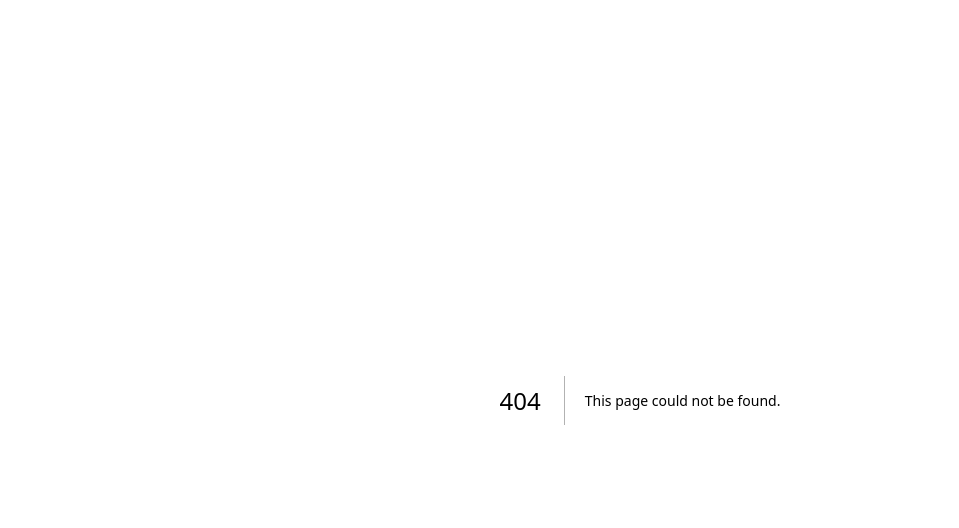
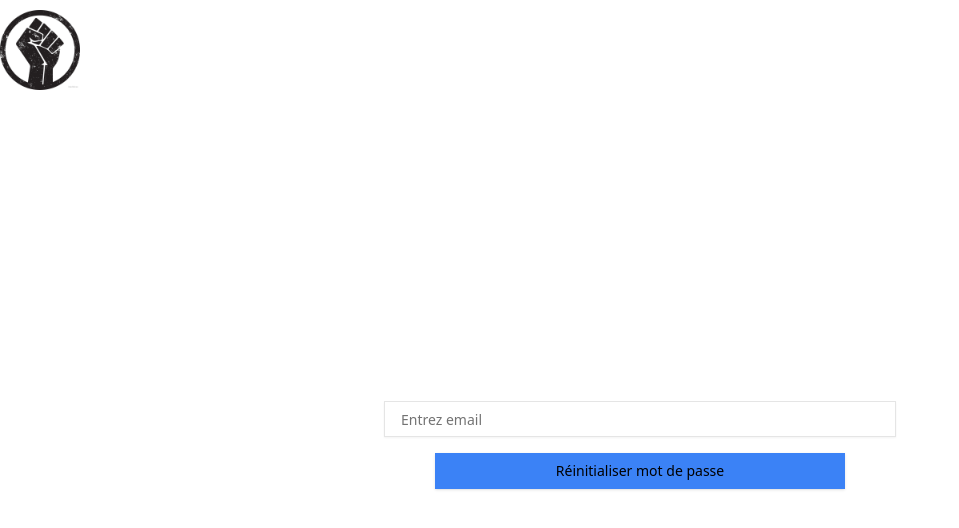
Before and after one commit to ptijjo/frontcellulenoire, a Next.js app: page /forgetPassword in a window 1280 px wide. Before the commit this address had no page. Shown: the top 528 px of the page, without its empty margins (0-959 px from the left). Built offline with nearby package versions, Linux system fonts and the light colour scheme.

Commit message:
mot de passe oublié

```diff
--- a/app/dashboard/profil/[slug]/page.tsx
+++ b/app/dashboard/profil/[slug]/page.tsx
@@ -17,7 +17,6 @@ const Profil = ({ params }: { params: { slug: string } }) => {
     const [open, setOpen] = useState<boolean>(false);
     const [openAvatar, setOpenAvatar] = useState<boolean>(false);
     const [pseudo, setPseudo] = useState<string>("");
-    const [avatar, setAvatar] = useState<File | undefined>(undefined)
     const dispatch = Dispatch();
     const statusUser = Selector(selectUserStatus);
     const statusUserError = Selector(selectUserError);
@@ -36,10 +35,6 @@ const Profil = ({ params }: { params: { slug: string } }) => {
         }
     };
 
-    const handleOpenAvatar = () => {
-        setOpenAvatar(!openAvatar);
-    }
-
     const handleSubmit = async (e: React.MouseEvent<HTMLButtonElement, MouseEvent>) => {
         e.preventDefault();
         try {
@@ -53,26 +48,11 @@ const Profil = ({ params }: { params: { slug: string } }) => {
         }
     };
 
-    const handleSubmitAvatar = async (e: React.MouseEvent<HTMLButtonElement, MouseEvent>) => {
-        e.preventDefault();
-        try {
-            const formData = new FormData();
-            if (token && avatar) {
-                formData.append("avatar", avatar);
-                console.log(avatar)
-                dispatch(updateAvatar({ id: params.slug, token, data: formData }));
-                setOpenAvatar(false);
-            }
-
-        } catch (error) {
-            console.error(error);
-        }
-    };
 
     return (
         <>
             <div className='flex items-center gap-1.5'>
-                <div className='w-[80px] h-[80px] rounded-full relative' onClick={handleOpenAvatar}>
+                <div className='w-[80px] h-[80px] rounded-full relative'>
                     <Image src={user?.avatar} alt="avatar" width={80} height={80} priority className='w-full h-full rounded-full' />
                     {(user?.role === "admin") && <FaShield className='absolute bottom-[-5px] right-[-10%] text-red-700 text-3xl' />}
                     {(user?.role === "modo") && <FaShield className='absolute bottom-[-5px] right-[-10%] text-blue-700 text-3xl' />}
@@ -86,15 +66,8 @@ const Profil = ({ params }: { params: { slug: string } }) => {
                 <p className={(statusUser === "failed") ? 'text-red-700' : "hidden"}>Pseudo déja existant !!</p>
                 <Button onClick={(e) => handleSubmit(e)} className='bg-blue-500 hover:bg-blue-400'>Valider</Button>
             </form>
-
-            <form className={(!openAvatar && user) ? "hidden" : 'flex flex-col items-center justify-center w-[40%] gap-2.5'}>
-                <Label className='text-center'>Avatar</Label>
-                <Input type='file' id="avatar" aria-label="File" onChange={(e) => console.log(setAvatar(e.target.files?.[0]))} accept='image/jpeg, image/jpg, image/png, image/gif' />
-                <Button onClick={(e) => handleSubmitAvatar(e)} className='bg-blue-500 hover:bg-blue-400'>Valider</Button>
-            </form>
-
         </>
     )
 }
 
-export default Profil
+export default Profil;
--- /dev/null
+++ b/app/forgetPassword/page.tsx
@@ -0,0 +1,80 @@
+"use client"
+import { SubmitHandler, useForm } from "react-hook-form";
+import React, { useState } from 'react'
+import { Input } from "@/components/ui/input";
+import { Button } from "@/components/ui/button";
+import axios from "axios";
+import Url from "@/lib/Url";
+import Link from "next/link";
+import Image from "next/image";
+import { useRouter } from "next/navigation";
+
+
+type Inputs = {
+    email: string
+}
+const ForgetPassword = () => {
+    const [Erreur, setErreur] = useState<string | null>(null);
+    const [message, setMessage] = useState<string | null>(null);
+    const navigate = useRouter();
+    const {
+        register,
+        handleSubmit,
+        watch,
+        formState: { errors },
+    } = useForm<Inputs>();
+    const onSubmit: SubmitHandler<Inputs> = async (data) => {
+        try {
+            console.log(data)
+            const findEmail = await axios.post(Url.forgetPassword, {
+                email: data.email
+            });
+
+            console.log(findEmail);
+
+            if (findEmail.status === 200) {
+                setMessage("Un email vous sera transmis d'ici quelques minutes !");
+                setInterval(() => {
+                    setMessage(null);
+                    navigate.push("/");
+                    navigate.refresh();
+                }, 3000);
+            }
+
+        } catch (error: any) {
+            setErreur(`${error.response.data.message}`);
+            setInterval(() => {
+                setErreur(null);
+            }, 3000);
+        }
+
+    };
+    return (
+        <>
+            <header className="flex justify-items-start items-center w-full mt-2.5">
+                <Link href="/dashboard">
+                    <div className="w-[40px] lg:w-[80px]">
+                        <Image src="/logos/logo.jpeg" alt="logo" width={80} height={80} priority className="w-full h-full" />
+                    </div >
+                </Link>
+            </header>
+            <main className="flex flex-col flex-grow w-full">
+                <form onSubmit={handleSubmit(onSubmit)} className={(message === null) ? "flex flex-col gap-y-1.5 w-[40%] m-auto" : "hidden"}>
+
+                    <Input type="email" placeholder="Entrez email" id="email" autoComplete="off" className="rounded-none placeholder-red-400 pl-4" {...register("email", { required: true })} />
+                    {errors.email && errors.email.type === "required" && <span className="text-center text-red-700">Email Obligatoire ! </span>}
+
+                    <div className={(!Erreur) ? "hidden" : "text-red-600 flex m-auto"}>{Erreur}</div>
+
+                    <Button type="submit" className="mt-2.5 bg-blue-500 hover:bg-blue-400 text-black w-[80%] mx-auto">Réinitialiser mot de passe</Button>
+                </form>
+
+                <div className={(message === null) ? "hidden" : "flex flex-col gap-y-1.5 w-[80%] m-auto text-2xl"}>
+                    {message}
+                </div>
+            </main>
+        </>
+    )
+}
+
+export default ForgetPassword
--- a/app/globals.css
+++ b/app/globals.css
@@ -5,7 +5,7 @@
 
 body {
   min-height: 100dvh;
-  width: 100vw;
+  width: 100dvw;
   display: flex;
   flex-direction: column;
   /*justify-content: center;*/
--- a/app/layout.tsx
+++ b/app/layout.tsx
@@ -6,7 +6,7 @@ import StoreProvider from "./StoreProvider";
 
 export const metadata: Metadata = {
   title: "Cellule noire",
-  description: "Bibliothèque",
+  description: "bibliothèque, lecture, club, réflexion"
 };
 
 export default function RootLayout({
--- a/app/page.tsx
+++ b/app/page.tsx
@@ -17,7 +17,7 @@ export default function Home() {
             <div className="flex flex-col mt-3.5 w-full">
               <LoginPage />
               <Separation />
-              <Link href="#" className="flex text-center m-0 justify-center w-full mb-3.5">Mot de passe oublié ?</Link>
+              <Link href="/forgetPassword" className="flex text-center m-0 justify-center w-full mb-3.5">Mot de passe oublié ?</Link>
             </div>
           </Card>
         </div>
--- /dev/null
+++ b/app/resetPassword/[id]/page.tsx
@@ -0,0 +1,94 @@
+"use client"
+import { SubmitHandler, useForm } from "react-hook-form";
+import React, { useState } from 'react'
+import { Input } from "@/components/ui/input";
+import { Button } from "@/components/ui/button";
+import Link from "next/link";
+import Image from "next/image";
+import axios from "axios";
+import Url from "@/lib/Url";
+import { useRouter } from "next/navigation";
+
+type Inputs = {
+    password: string;
+    password2: string;
+}
+const resetPassword = ({ params }: { params: { id: string } }) => {
+    const [Erreur, setErreur] = useState<string | null>(null);
+    const [message, setMessage] = useState<string | null>(null);
+    const navigate = useRouter();
+    const id = params.id as string;
+
+    const {
+        register,
+        handleSubmit,
+        watch,
+        formState: { errors },
+    } = useForm<Inputs>();
+    const onSubmit: SubmitHandler<Inputs> = async (data) => {
+        try {
+
+            if (data.password !== data.password2) {
+                setErreur("Mots de passe sont différents");
+
+                setInterval(() => {
+                    setErreur(null);
+                }, 3000);
+            };
+
+            const newPassword = await axios.put(Url.resetPassword + "/" + id, {
+                password: data.password
+            });
+
+            if (newPassword.status == 200) {
+                setMessage("Votre mot de passe a été réinitialisé avec succès !")
+            };
+
+            if (newPassword.status === 200) {
+                setMessage("Un email vous sera transmis d'ici quelques minutes !");
+                setInterval(() => {
+                    setMessage(null);
+                }, 3000);
+            };
+
+
+        } catch (error: any) {
+            setErreur(`${error.response.data.message}`);
+            setInterval(() => {
+                setErreur(null);
+            }, 3000);
+        }
+
+    };
+    return (
+        <>
+            <header className="flex justify-items-start items-center w-full mt-2.5">
+                <Link href="/dashboard">
+                    <div className="w-[40px] lg:w-[80px]">
+                        <Image src="/logos/logo.jpeg" alt="logo" width={80} height={80} priority className="w-full h-full" />
+                    </div >
+                </Link>
+            </header>
+            <main className="flex flex-col flex-grow w-full">
+                <form onSubmit={handleSubmit(onSubmit)} className={(!message) ? "flex flex-col gap-y-1.5 w-[40%] m-auto" : "hidden"}>
+
+                    <Input type="password" placeholder="Entrez mot de passe" id="password" autoComplete="off" className="rounded-none placeholder-red-400 pl-4" {...register("password", { required: true })} />
+                    {errors.password && errors.password.type === "required" && <span className="text-center text-red-700">Password Obligatoire ! </span>}
+
+                    <Input type="password" placeholder="Confirmez le mot de passe" id="password2" autoComplete="off" className="rounded-none placeholder-red-400 pl-4" {...register("password2", { required: true })} />
+                    {errors.password2 && errors.password2.type === "required" && <span className="text-center text-red-700">Password Obligatoire ! </span>}
+
+                    <div className={(!Erreur) ? "hidden" : "text-red-600 flex m-auto"}>{Erreur}</div>
+
+                    <Button type="submit" className="mt-2.5 bg-blue-500 hover:bg-blue-400 text-black w-[80%] mx-auto">Réinitialiser mot de passe</Button>
+                </form>
+
+                <div className={(message) ? "flex flex-col gap-y-1.5 w-[80%] m-auto text-2xl" : "hidden"}>
+                    {message}
+                </div>
+            </main>
+        </>
+    )
+}
+
+export default resetPassword
--- a/lib/Url.ts
+++ b/lib/Url.ts
@@ -1,4 +1,4 @@
-const baseUrl="https://api.cellulenoire.fr"
+const baseUrl="http://127.0.0.1:8080"
 
 const Url = {
     connection: baseUrl + "/users_connection",
@@ -8,7 +8,9 @@ const Url = {
     getBooks: baseUrl + "/books",
     addBooks: baseUrl + "/books",
     getCategory: baseUrl + "/categories",
-    updateAvatar:baseUrl + "/users_updateAvatar",
+    updateAvatar: baseUrl + "/users_updateAvatar",
+    resetPassword: baseUrl + "/users_resetPassword",
+    forgetPassword:baseUrl+ "/users_forgetPassword",
 }
 
 export default Url;
```
